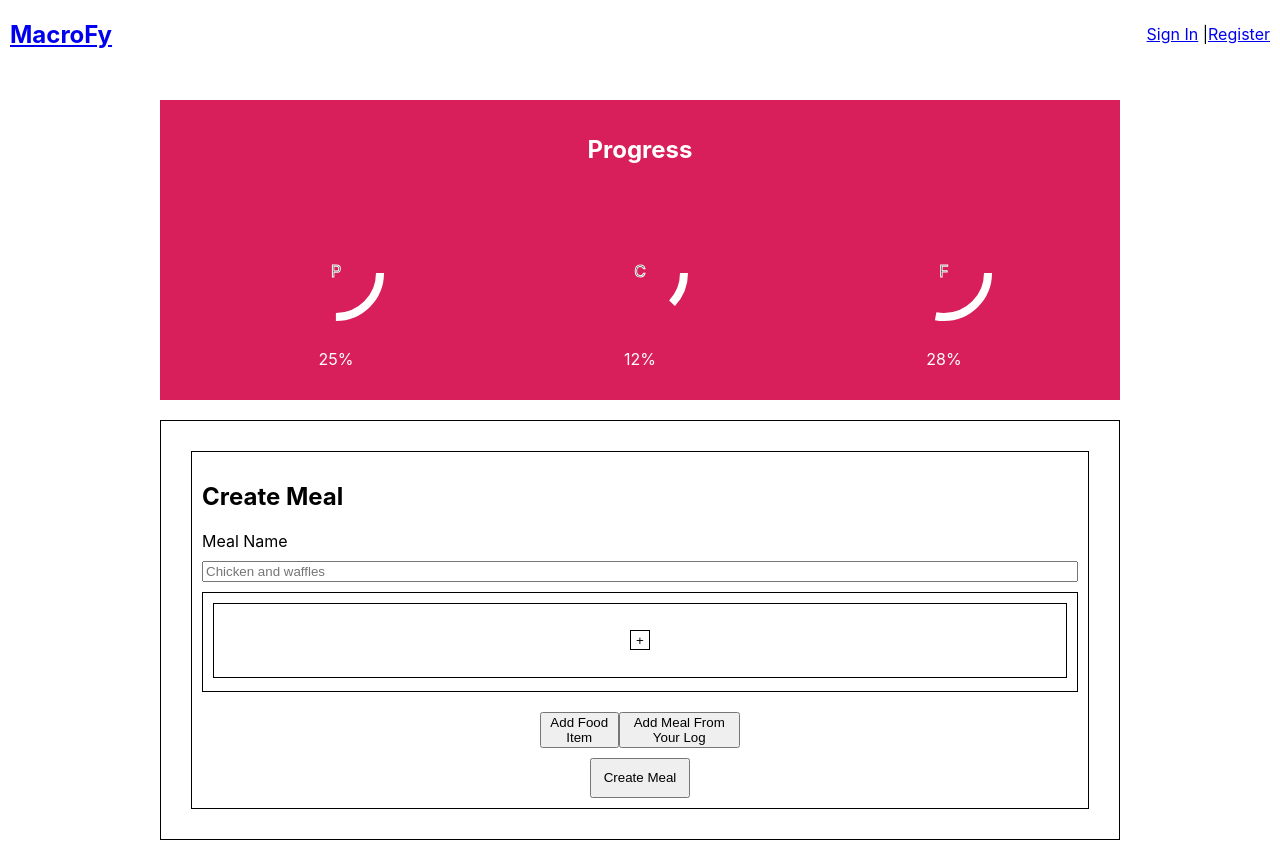
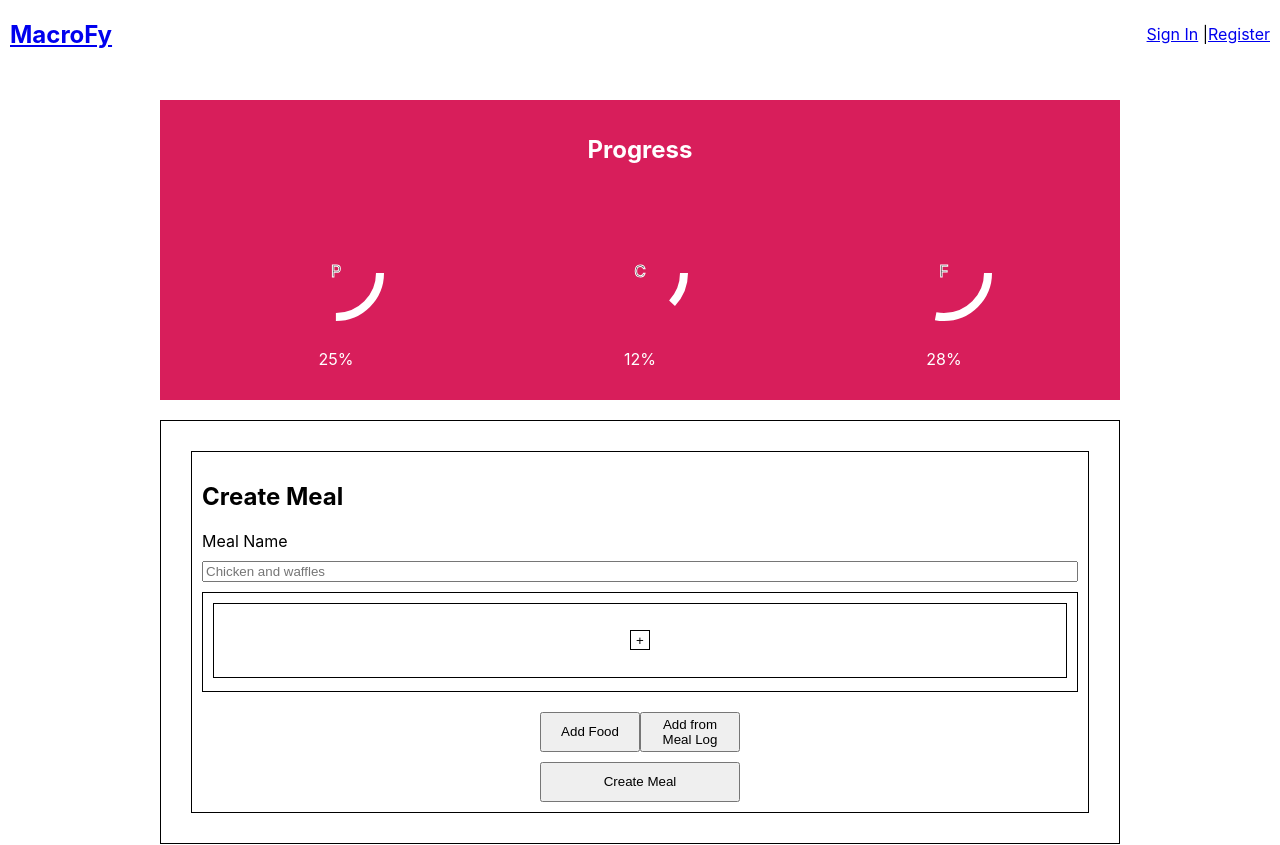
Before and after one commit to T0ASTMalone/macros-tracker-capstone-react, a React (Create React App) app: page /user/1 in a window 1280 px wide. Shown: the top 845 px of the page. Built offline with nearby package versions, Linux system fonts and the light colour scheme.

Commit message:
updated button text for meal and food logs

```diff
--- a/src/Components/AddFoodItem/AddFoodItem.css
+++ b/src/Components/AddFoodItem/AddFoodItem.css
@@ -8,7 +8,7 @@
   border: 1px solid black;
   position: fixed;
   width: 75%;
-  height: 650px;
+  height: 700px;
   background: white;
   right: 0;
   left: 0;
--- a/src/Components/AddFoodItem/AddFoodItem.js
+++ b/src/Components/AddFoodItem/AddFoodItem.js
@@ -221,7 +221,7 @@ export default class AddFoodItem extends Component {
             <h2>Add existing food</h2>
           </header>
           <button className="button" onClick={this.handleRedirect}>
-            Add existing food
+            Add from food Log
           </button>
         </section>
       </div>
--- a/src/Components/AddMeal/AddMeal.css
+++ b/src/Components/AddMeal/AddMeal.css
@@ -63,3 +63,7 @@
 .error {
   color: red;
 }
+
+.button {
+  width: 200px;
+}
--- a/src/Components/AddMeal/AddMeal.js
+++ b/src/Components/AddMeal/AddMeal.js
@@ -29,7 +29,6 @@ export default class AddMeal extends React.Component {
     if (this.context.mealName) {
       this.setState({ mealName: this.context.mealName });
     }
-    this.setState({ mealId: uuid() });
   }
 
   handleAddFood = () => {
@@ -70,7 +69,6 @@ export default class AddMeal extends React.Component {
         {ListContext => {
           const { protein, carbs, fats } = this.calculateTotalMacros();
           const meal = {
-            meal_id: this.state.mealId,
             meal_name: this.state.mealName.value,
             ...this.context.meal,
             protein,
@@ -95,6 +93,7 @@ export default class AddMeal extends React.Component {
                 error: 'There needs to be at least one food item'
               });
             } else {
+              meal.meal_id = uuid();
               ListContext.addMeal(meal);
               const { meal_id, meal_name, protein, carbs, fats } = meal;
               const mealLogMeal = { meal_id, meal_name, protein, carbs, fats };
@@ -178,18 +177,18 @@ export default class AddMeal extends React.Component {
                   )}
                   <div className="button-container">
                     <button
-                      className="button-add-food"
+                      className="button add-food-item"
                       onClick={this.handleAddFood}
                       type="button"
                     >
-                      Add Food Item
+                      Add Food
                     </button>
                     <button
                       type="button"
-                      className="add-existing"
+                      className="button add-existing"
                       onClick={this.handleAddExisting}
                     >
-                      Add Meal From Your Log
+                      Add from Meal Log
                     </button>
                   </div>
                   <button className="button create-meal" type="submit">
--- a/src/Components/MealLog/MealLog.js
+++ b/src/Components/MealLog/MealLog.js
@@ -21,15 +21,11 @@ export default class MealLog extends Component {
 
   handleAddMeal = meal => {
     const { meal_id } = meal;
-    // const newMeal = { meal_name: 'temp', meal_id, protein, carbs, fats };
     const foods = JSON.parse(JSON.stringify(STORE.foods));
     const mealFoods = foods.filter(food => {
       return food.meal_id === meal_id;
     });
-
     this.context.addFood(mealFoods);
-    //this.context.addMeal(newMeal);
-    //this.props.history.push('/user/:id/dashboard');
     this.props.hide('showMealLog');
   };
 
```
